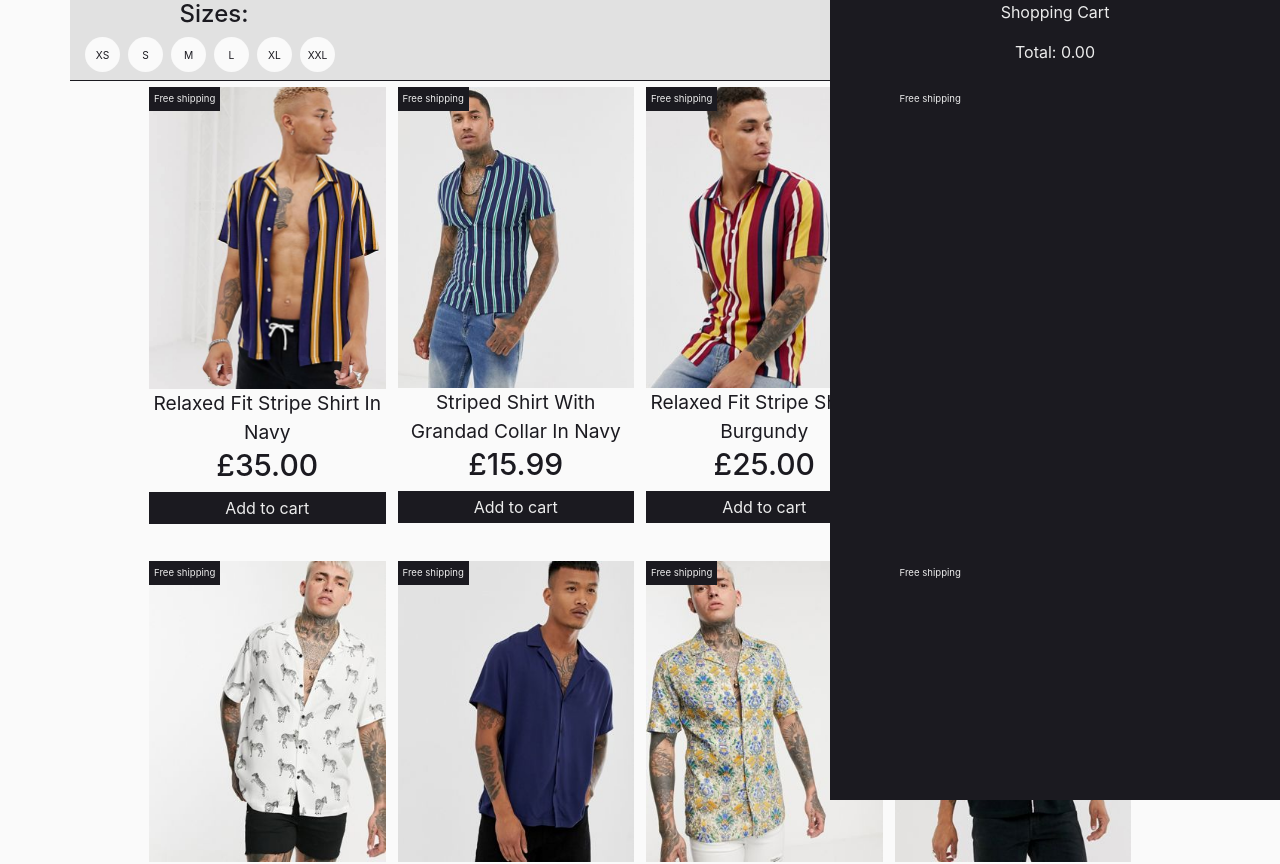
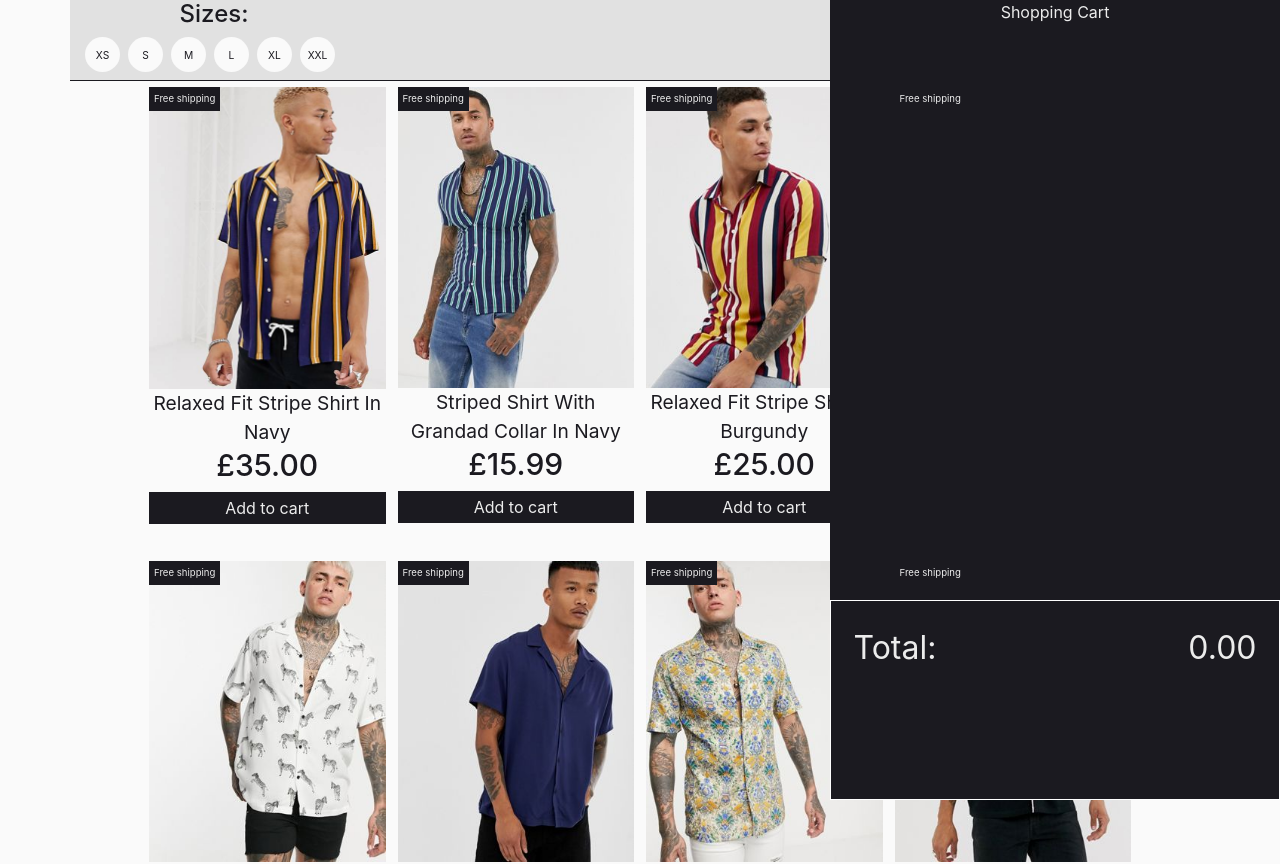
Before and after one commit to RBGeorgiev/javascript-practice, a React (Create React App) app in the folder shopping-cart-react/: page / in a window 1280 px wide. Shown: the top 864 px of the page. Built offline with nearby package versions, Linux system fonts and the light colour scheme.

Commit message:
added scroll for shelf items

```diff
--- a/shopping-cart-react/src/App.css
+++ b/shopping-cart-react/src/App.css
@@ -129,7 +129,6 @@ article {
   -webkit-transition: right .2s;
   transition: right .2s;
   color: #ececec;
-  overflow: auto;
 }
 
 .cart-item {
@@ -174,3 +173,26 @@ article {
   font-size: 1.4em;
   font-weight: 900;
 }
+
+.cart-shelf-container {
+  position: relative;
+  min-height: 280px;
+  padding-bottom: 200px;
+  height: 100%;
+  overflow-y: scroll;
+}
+
+.cart-footer {
+  display: flex;
+  justify-content: space-between;
+  font-size: 2em;
+  box-sizing: border-box;
+  padding: 5%;
+  position: absolute;
+  bottom: 0;
+  width: 100%;
+  height: 200px;
+  z-index: 2;
+  background-color: #1b1a20;
+  border: 1px white solid;
+}
--- a/shopping-cart-react/src/components/cart.js
+++ b/shopping-cart-react/src/components/cart.js
@@ -45,12 +45,15 @@ class Cart extends React.Component {
     render() {
         return (
             <div className="cart">
-                <p>Shopping Cart</p>
-                {this.props.cart.length > 0 &&
-                    this.props.cart.map(item => this.createCartItem(item))
-                }
-                <div className="cart-footer" onClick={console.log(this.props.cart)}>
-                    Total: {this.props.cart.reduce((tot, cur) => tot += cur.price, 0).toFixed(2)}
+                <div className="cart-shelf-container">
+                    <p>Shopping Cart</p>
+                    {this.props.cart.length > 0 &&
+                        this.props.cart.map(item => this.createCartItem(item))
+                    }
+                </div>
+                <div className="cart-footer">
+                    <span>Total: </span>
+                    <span>{this.props.cart.reduce((tot, cur) => tot += cur.price, 0).toFixed(2)}</span>
                 </div>
             </div>
         )
```
